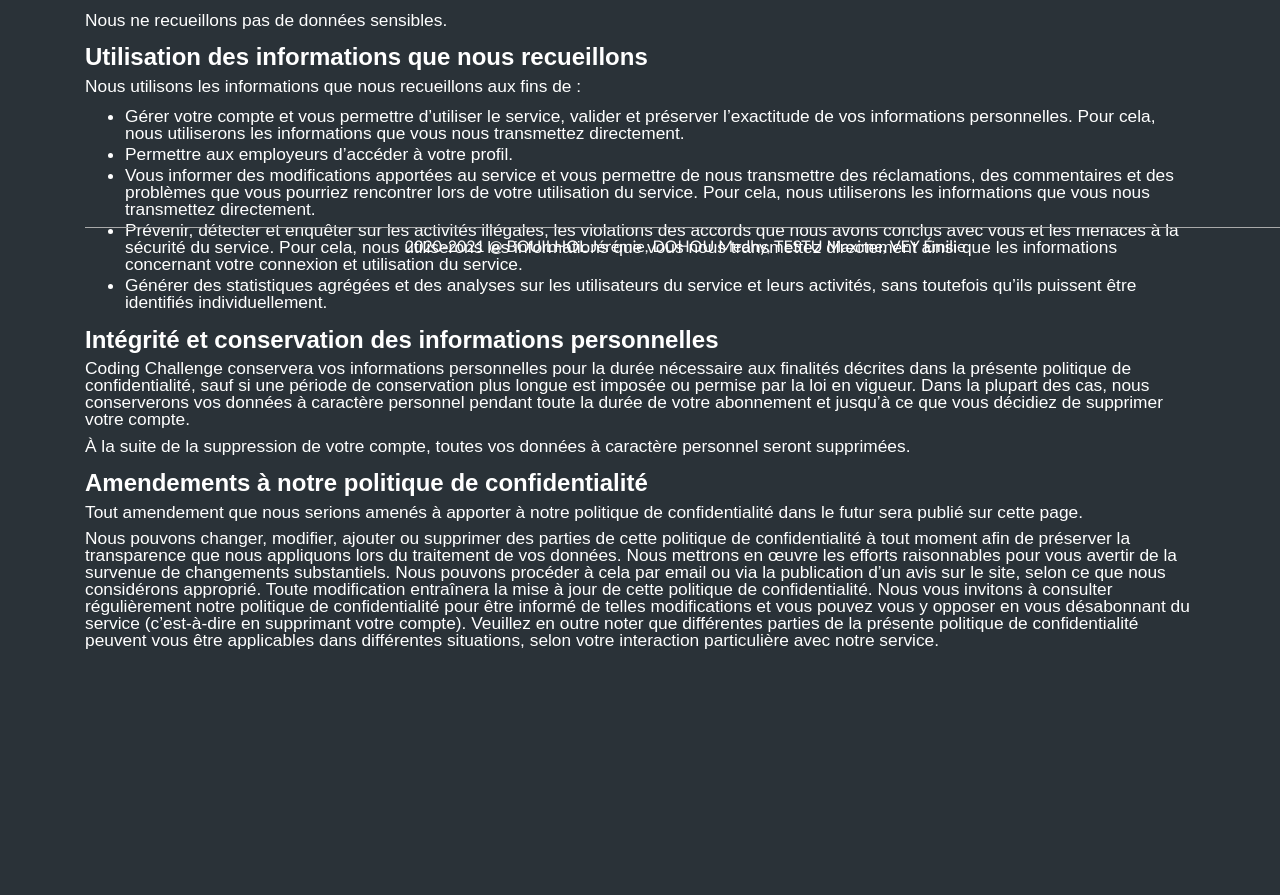
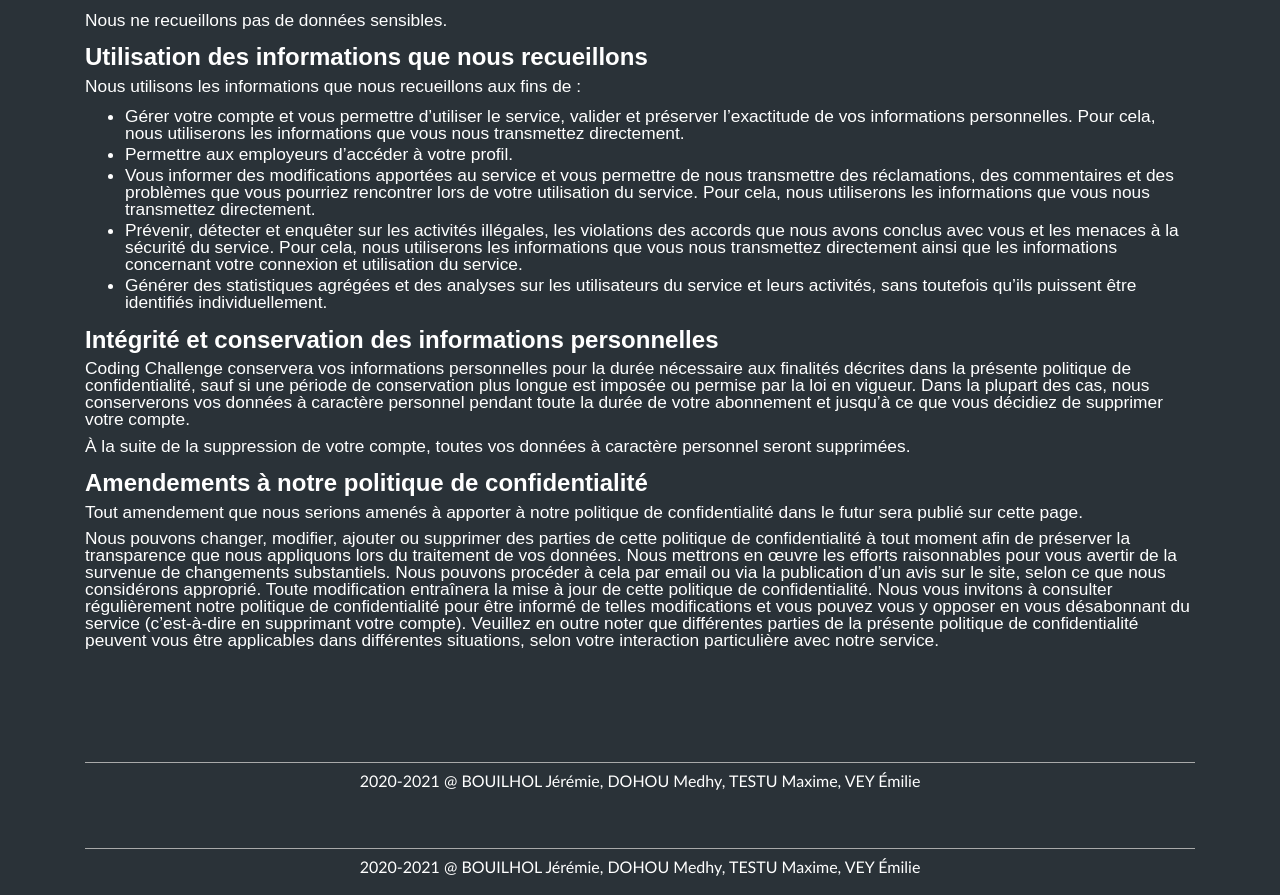
Before and after one commit to PowerPixel/Coding-Challenge, a Symfony app: template templates/CGU/index.html.twig in a window 1280 px wide. Shown: the part 526-1421 px from the top of the page. Before the commit the page ends 1175 px from the top, so only its background shows below. Run offline with Twig, Linux system fonts and the light colour scheme; the template is opened without the code that fills it, so the values that code supplies are empty; some libraries are stand-ins or nearby versions.

Commit message:
**** footer

```diff
--- a/public/css/main.css
+++ b/public/css/main.css
@@ -112,6 +112,7 @@ p.erreur {
 }
 
 .output{
+  margin-bottom: -4%;
   height: 20vh;
   width: 100%;
   background-color: #131718;
--- a/templates/CGU/index.html.twig
+++ b/templates/CGU/index.html.twig
@@ -115,4 +115,7 @@ parties de la présente politique de confidentialité peuvent vous
 interaction particulière avec notre service.</FONT></FONT></FONT></P>
 <P STYLE="margin-bottom: 0.11in"><BR><BR>
 </P>
+<footer style="position:relative;width:1110px;border-top:thin solid #a9aaaa;padding-top:0.5%;text-align:center;margin-top:5%">
+		<p>2020-2021 @ BOUILHOL Jérémie, DOHOU Medhy, TESTU Maxime, VEY 	&Eacute;milie</p>
+		</footer>
 {% endblock %}
--- a/templates/admin/admin_base.html.twig
+++ b/templates/admin/admin_base.html.twig
@@ -20,4 +20,5 @@
 			</div>
 		</div>
 	</div>
+
 {% endblock %}
--- a/templates/admin/admin_exercise_denial_form.html.twig
+++ b/templates/admin/admin_exercise_denial_form.html.twig
@@ -3,4 +3,5 @@
 {% block content %}
     {% form_theme form 'bootstrap_4_layout.html.twig' %}
 	{{ form(form)}}
+
 {% endblock %}
--- a/templates/admin/admin_exercises_approval_view.html.twig
+++ b/templates/admin/admin_exercises_approval_view.html.twig
@@ -29,4 +29,5 @@
 		{% endfor %}
 	</tbody>
 </table>
+
 {% endblock %}
--- a/templates/admin/admin_exercises_approval_view_individual.html.twig
+++ b/templates/admin/admin_exercises_approval_view_individual.html.twig
@@ -47,4 +47,5 @@
 		<br>
 		<a href="{{ path("exercises_approval_validate", {id: exercise.id}) }}"><button type="button" class="btn btn-success">Approuver l'exercice</button></a>
 		<a href="{{ path("exercises_approval_denied", {id: exercise.id}) }}"><button type="button" class="btn btn-danger">Refuser l'exercice</button></a>
+
 {% endblock %}
--- a/templates/admin/admin_user_registration.html.twig
+++ b/templates/admin/admin_user_registration.html.twig
@@ -10,4 +10,5 @@
 	{% endfor %}
 	{% form_theme registrationForm 'bootstrap_4_layout.html.twig' %}
 	{{ form(registrationForm)}}
+
 	{% endblock %}
--- a/templates/admin/admin_users_bulk_registration.html.twig
+++ b/templates/admin/admin_users_bulk_registration.html.twig
@@ -13,4 +13,5 @@
 	{% endfor %}
 	{% form_theme form 'bootstrap_4_layout.html.twig' %}
 	{{ form(form)}}
+
 {% endblock %}
--- a/templates/admin/admin_users_view.html.twig
+++ b/templates/admin/admin_users_view.html.twig
@@ -35,4 +35,5 @@
 {% if not isLastPage %}
 	<a href="{{ path("users_managment", {"page" : app.request.get("page")+1 }) }}">></i></a>
 {% endif %}
+
 {% endblock %}
--- a/templates/admin/exercises_manager_panel.html.twig
+++ b/templates/admin/exercises_manager_panel.html.twig
@@ -34,4 +34,5 @@
 {% if not isLastPage %}
 	<a href="{{ path("exercises", {"page" : app.request.get("page")+1 }) }}">></i></a>
 {% endif %}
+
 {% endblock %}
--- a/templates/admin/users_approval.html.twig
+++ b/templates/admin/users_approval.html.twig
@@ -33,4 +33,5 @@
 			</td>
 		</tr>
 	{% endfor %}
-</tbody></table>{% endif %}{% endblock %}
+</tbody></table>{% endif %}
+{% endblock %}
--- a/templates/allExercises/index.html.twig
+++ b/templates/allExercises/index.html.twig
@@ -18,4 +18,5 @@
 		{% endif %}
 	{% endfor %}
 	</div>
+
 {% endblock %}
--- a/templates/base.html.twig
+++ b/templates/base.html.twig
@@ -36,10 +36,8 @@
 		<script src="{{asset('js/jquery-3.5.1.min.js')}}"></script>
 		<script src="{{asset('js/bootstrap.bundle.min.js')}}"></script>
 		{% block javascripts %}{% endblock %}
-		<footer style="position:fixed;bottom:0;width:1200px;border-top:thin solid #a9aaaa;padding-top:0.5%;text-align:center;">
-		{% block footer %}
+		<footer style="position:relative;width:1110px;border-top:thin solid #a9aaaa;padding-top:0.5%;text-align:center;margin-top:5%">
 		<p>2020-2021 @ BOUILHOL Jérémie, DOHOU Medhy, TESTU Maxime, VEY 	&Eacute;milie</p>
-		{% endblock %}
 		</footer>
 	</body>
 </html>
--- a/templates/exercise_solving/index.html.twig
+++ b/templates/exercise_solving/index.html.twig
@@ -64,6 +64,8 @@
     <div id="errors-output" class="output">
     </div>
 </div>
+
+
 <script src="{{asset('js/jquery-3.5.1.min.js')}}"></script>
 {% block javascripts %}
 <script>
```
